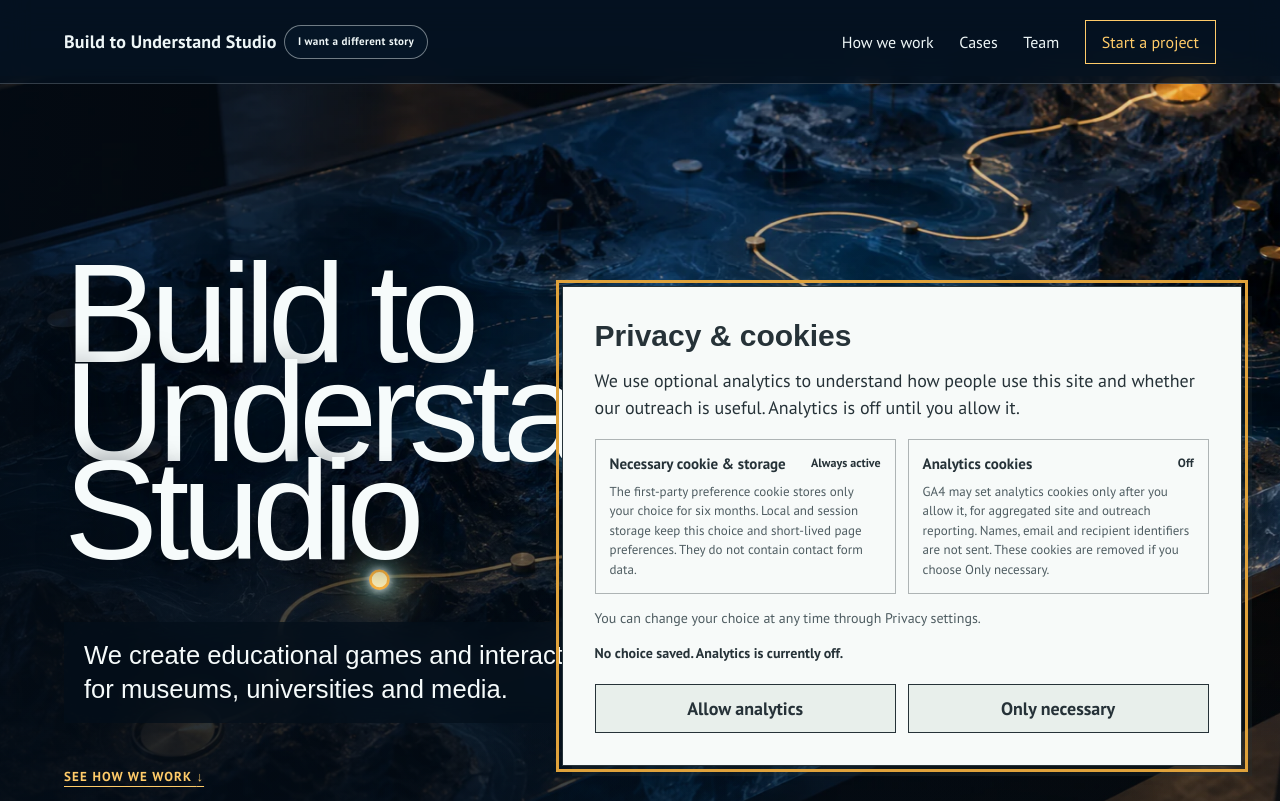
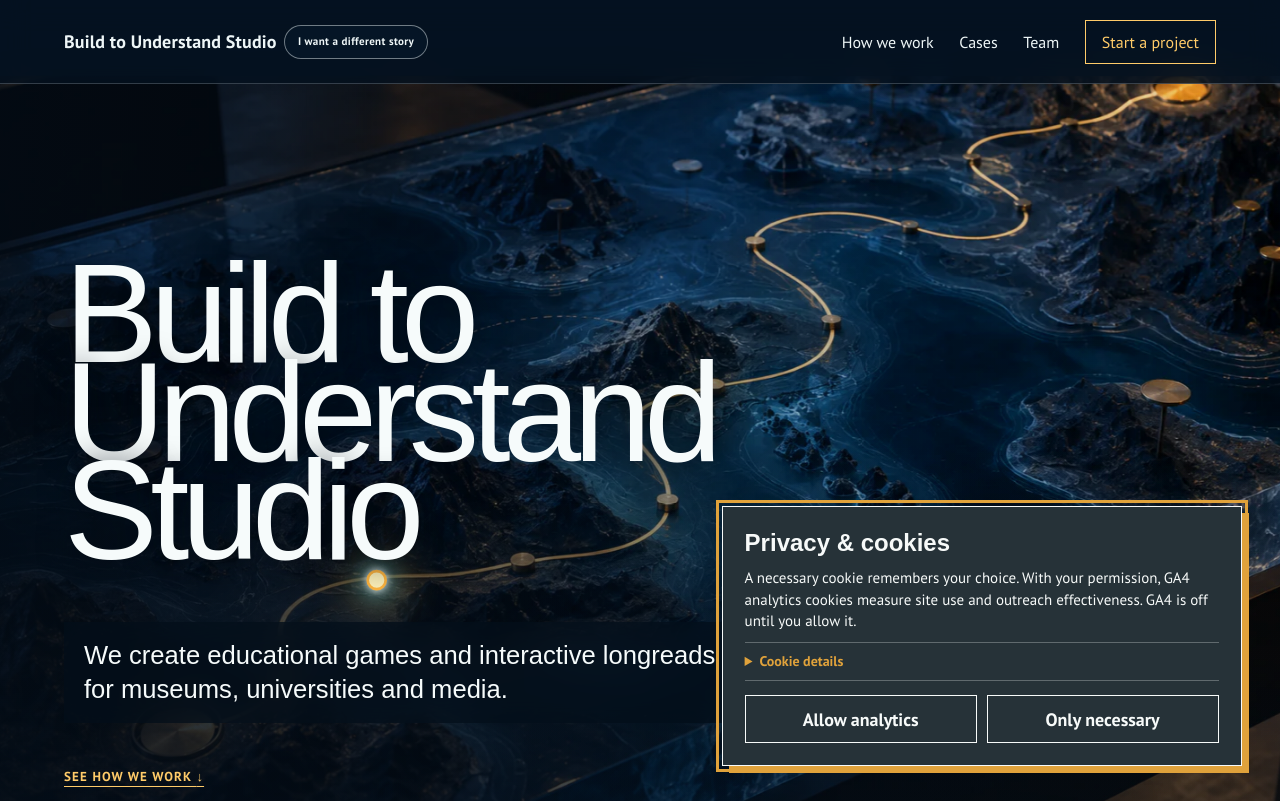
Before and after one commit to AlekseyShlykov/BtUstudio, a website: page index.html in a window 1280 px wide. Shown: the top 801 px of the page. Drawn offline with Linux system fonts and the light colour scheme; a web font is replaced by a local one.

Commit message:
Make cookie consent banner compact

```diff
--- a/archive.html
+++ b/archive.html
@@ -2,9 +2,9 @@
 <html lang="en">
 <head>
   <meta charset="utf-8"><meta name="viewport" content="width=device-width, initial-scale=1"><meta name="description" content="Build to Understand Studio creates educational games and interactive longreads for museums, universities and media.">
-  <script src="analytics.js?v=20260923-cookies-1"></script>
-  <script src="privacy-controls.js?v=20260923-cookies-1"></script>
-  <link rel="stylesheet" href="privacy-controls.css?v=20260923-cookies-1">
+  <script src="analytics.js?v=20260924-compact-consent-1"></script>
+  <script src="privacy-controls.js?v=20260924-compact-consent-1"></script>
+  <link rel="stylesheet" href="privacy-controls.css?v=20260924-compact-consent-1">
   <title>Archive — Build to Understand Studio</title>
   <link rel="canonical" href="https://buildtounderstand.com/">
   <link rel="icon" type="image/png" sizes="32x32" href="assets/favicons/archive-32.png?v=20260922-1">
--- a/index.html
+++ b/index.html
@@ -2,9 +2,9 @@
 <html lang="en">
 <head>
   <meta charset="utf-8"><meta name="viewport" content="width=device-width, initial-scale=1"><meta name="description" content="Build to Understand Studio creates educational games and interactive longreads for museums, universities and media.">
-  <script src="analytics.js?v=20260923-cookies-1"></script>
-  <script src="privacy-controls.js?v=20260923-cookies-1"></script>
-  <link rel="stylesheet" href="privacy-controls.css?v=20260923-cookies-1">
+  <script src="analytics.js?v=20260924-compact-consent-1"></script>
+  <script src="privacy-controls.js?v=20260924-compact-consent-1"></script>
+  <link rel="stylesheet" href="privacy-controls.css?v=20260924-compact-consent-1">
   <title>Build to Understand Studio</title>
   <link rel="canonical" href="https://buildtounderstand.com/">
   <link rel="icon" type="image/png" sizes="32x32" href="assets/favicons/map-32.png?v=20260922-1">
--- a/privacy-controls.css
+++ b/privacy-controls.css
@@ -19,14 +19,14 @@
   z-index: 100;
   right: clamp(16px, 3vw, 42px);
   bottom: clamp(16px, 3vw, 34px);
-  width: min(680px, calc(100vw - 32px));
+  width: min(520px, calc(100vw - 32px));
   max-height: calc(100dvh - 32px);
   overflow: auto;
-  padding: clamp(20px, 3vw, 32px);
-  border: 1px solid var(--ink, #263238);
-  background: var(--paper, #f7faf9);
-  color: var(--ink, #263238);
-  box-shadow: 10px 10px 0 rgba(38, 50, 56, .28);
+  padding: 22px;
+  border: 1px solid var(--on-dark, #f7faf9);
+  background: var(--surface, #263238);
+  color: var(--on-dark, #f7faf9);
+  box-shadow: 7px 7px 0 var(--red, #e0a23b);
 }
 
 .btu-privacy-panel[hidden] {
@@ -47,7 +47,7 @@
 
 .btu-privacy-heading h2 {
   margin: 0;
-  font: 700 clamp(22px, 3vw, 30px)/1.15 var(--headline, Arial, sans-serif);
+  font: 700 24px/1.15 var(--headline, Arial, sans-serif);
 }
 
 .btu-privacy-close {
@@ -56,19 +56,41 @@
 }
 
 .btu-privacy-panel > p {
-  margin: 14px 0 0;
+  margin: 10px 0 0;
+  font-size: 15px;
+  line-height: 1.45;
+}
+
+.btu-privacy-details {
+  margin-top: 10px;
+  border-top: 1px solid rgba(247, 250, 249, .28);
+  border-bottom: 1px solid rgba(247, 250, 249, .28);
+  padding: 8px 0;
+}
+
+.btu-privacy-details summary {
+  width: max-content;
+  color: var(--red, #e0a23b);
+  font-size: 14px;
+  font-weight: 700;
+  cursor: pointer;
+}
+
+.btu-privacy-details summary:focus-visible {
+  outline: 3px solid var(--red, #e0a23b);
+  outline-offset: 3px;
 }
 
 .btu-privacy-categories {
   display: grid;
   grid-template-columns: 1fr 1fr;
   gap: 12px;
-  margin-top: 18px;
+  margin-top: 10px;
 }
 
 .btu-privacy-category {
-  border: 1px solid rgba(38, 50, 56, .35);
-  padding: 14px;
+  border: 1px solid rgba(247, 250, 249, .28);
+  padding: 11px;
 }
 
 .btu-privacy-category-heading {
@@ -85,9 +107,9 @@
 }
 
 .btu-privacy-category p {
-  margin: 8px 0 0;
-  color: #4e5c61;
-  font-size: 13px;
+  margin: 6px 0 0;
+  color: rgba(247, 250, 249, .78);
+  font-size: 12px;
 }
 
 .btu-privacy-category-state {
@@ -97,28 +119,30 @@
 }
 
 .btu-privacy-detail {
-  color: #4e5c61;
-  font-size: 14px;
+  margin: 9px 0 0;
+  color: rgba(247, 250, 249, .78);
+  font-size: 12px;
 }
 
 .btu-privacy-status {
-  font-size: 14px;
+  color: var(--red, #e0a23b);
+  font-size: 13px !important;
   font-weight: 700;
 }
 
 .btu-privacy-choices {
   display: grid;
   grid-template-columns: 1fr 1fr;
-  gap: 12px;
-  margin-top: 20px;
+  gap: 10px;
+  margin-top: 14px;
 }
 
 .btu-consent-choice {
   min-height: 48px;
-  border: 1px solid var(--ink, #263238);
-  padding: 10px 14px;
-  background: var(--surface-mid, #e8efeb);
-  color: var(--ink, #263238);
+  border: 1px solid var(--on-dark, #f7faf9);
+  padding: 9px 12px;
+  background: transparent;
+  color: var(--on-dark, #f7faf9);
   font-weight: 700;
   cursor: pointer;
 }
@@ -126,6 +150,7 @@
 .btu-consent-choice:hover,
 .btu-consent-choice:focus-visible {
   background: var(--surface-soft, #b8d2cf);
+  color: var(--ink, #263238);
 }
 
 .btu-consent-choice:focus-visible,
@@ -136,7 +161,8 @@
 }
 
 .btu-consent-choice[aria-pressed="true"] {
-  box-shadow: inset 0 -4px 0 var(--red, #e0a23b);
+  border-color: var(--red, #e0a23b);
+  box-shadow: inset 0 -3px 0 var(--red, #e0a23b);
 }
 
 body.btu-privacy-open {
@@ -153,12 +179,8 @@
     bottom: 12px;
     width: calc(100vw - 24px);
     max-height: calc(100dvh - 24px);
-    padding: 20px;
-    box-shadow: 6px 6px 0 rgba(38, 50, 56, .28);
-  }
-
-  .btu-privacy-choices {
-    grid-template-columns: 1fr;
+    padding: 16px;
+    box-shadow: 4px 4px 0 var(--red, #e0a23b);
   }
 
   .btu-privacy-categories {
@@ -167,5 +189,12 @@
 
   .btu-consent-choice {
     width: 100%;
+    min-height: 44px;
+    padding: 8px;
+    font-size: 14px;
+  }
+
+  .btu-privacy-heading h2 {
+    font-size: 21px;
   }
 }
--- a/privacy-controls.js
+++ b/privacy-controls.js
@@ -22,10 +22,10 @@
   const CONSENT_COOKIE_MAX_AGE = 60 * 60 * 24 * 180;
   const GRANTED = 'granted';
   const DENIED = 'denied';
-  const CONSENT_TEXT = 'We use optional analytics to understand how people use this site and whether our outreach is useful. Analytics is off until you allow it.';
-  const PRIVACY_TEXT = 'You can change your choice at any time through Privacy settings.';
-  const NECESSARY_TEXT = 'The first-party preference cookie stores only your choice for six months. Local and session storage keep this choice and short-lived page preferences. They do not contain contact form data.';
-  const ANALYTICS_TEXT = 'GA4 may set analytics cookies only after you allow it, for aggregated site and outreach reporting. Names, email and recipient identifiers are not sent. These cookies are removed if you choose Only necessary.';
+  const CONSENT_TEXT = 'A necessary cookie remembers your choice. With your permission, GA4 analytics cookies measure site use and outreach effectiveness. GA4 is off until you allow it.';
+  const PRIVACY_TEXT = 'You can change this choice at any time in Privacy settings.';
+  const NECESSARY_TEXT = 'Stores only your choice for six months. Local and session storage keep short-lived site preferences; no form data.';
+  const ANALYTICS_TEXT = 'Used only after opt-in for aggregated site and outreach reporting. No names, email or recipient IDs; removed on refusal.';
 
   function isConsentDecision(value) {
     return value === GRANTED || value === DENIED;
@@ -165,6 +165,7 @@
     function updateState() {
       if (!status) return;
       status.textContent = statusText();
+      status.hidden = !decision;
       allowButton.setAttribute('aria-pressed', String(decision === GRANTED));
       denyButton.setAttribute('aria-pressed', String(decision === DENIED));
       if (analyticsCategoryStatus) {
@@ -251,7 +252,7 @@
           tabindex: '-1',
           'aria-modal': 'false',
           'aria-labelledby': 'btu-privacy-title',
-          'aria-describedby': 'btu-privacy-description btu-cookie-categories btu-privacy-detail',
+          'aria-describedby': 'btu-privacy-description',
           'aria-hidden': 'true',
           'data-btu-privacy-panel': ''
         }
@@ -272,6 +273,12 @@
         id: 'btu-privacy-description',
         text: CONSENT_TEXT
       });
+      const details = createElement('details', {
+        className: 'btu-privacy-details',
+        attributes: { 'data-consent-details': '' }
+      });
+      const detailsSummary = createElement('summary', { text: 'Cookie details' });
+      details.addEventListener('toggle', updatePageOffset);
       const categories = createElement('div', {
         className: 'btu-privacy-categories',
         id: 'btu-cookie-categories'
@@ -310,6 +317,7 @@
         id: 'btu-privacy-detail',
         text: PRIVACY_TEXT
       });
+      details.append(detailsSummary, categories, detail);
       status = createElement('p', {
         className: 'btu-privacy-status',
         attributes: { 'aria-live': 'polite', 'data-consent-status': '' }
@@ -331,7 +339,7 @@
       allowButton.addEventListener('click', () => choose(GRANTED));
       denyButton.addEventListener('click', () => choose(DENIED));
       choices.append(allowButton, denyButton);
-      panel.append(headingRow, description, categories, detail, status, choices);
+      panel.append(headingRow, description, details, status, choices);
 
       panel.addEventListener('keydown', event => {
         if (event.key === 'Escape' && decision) {
--- a/scripts/validate-site.js
+++ b/scripts/validate-site.js
@@ -6,9 +6,9 @@
 
 const root = path.resolve(__dirname, '..');
 const htmlFiles = fs.readdirSync(root).filter(file => file.endsWith('.html'));
-const analyticsTag = '<script src="analytics.js?v=20260923-cookies-1"></script>';
-const privacyScriptTag = '<script src="privacy-controls.js?v=20260923-cookies-1"></script>';
-const privacyStyleTag = '<link rel="stylesheet" href="privacy-controls.css?v=20260923-cookies-1">';
+const analyticsTag = '<script src="analytics.js?v=20260924-compact-consent-1"></script>';
+const privacyScriptTag = '<script src="privacy-controls.js?v=20260924-compact-consent-1"></script>';
+const privacyStyleTag = '<link rel="stylesheet" href="privacy-controls.css?v=20260924-compact-consent-1">';
 const publicPages = [
   'index.html',
   'archive.html',
```
Also changed, not shown: cases.html (+3 -3 lines), detective.html (+3 -3 lines), fantasy.html (+3 -3 lines), home-36.html (+3 -3 lines), origami.html (+3 -3 lines), science.html (+3 -3 lines), scifi.html (+3 -3 lines), team.html (+3 -3 lines), tests/privacy-controls.test.js (+10 -2 lines).
